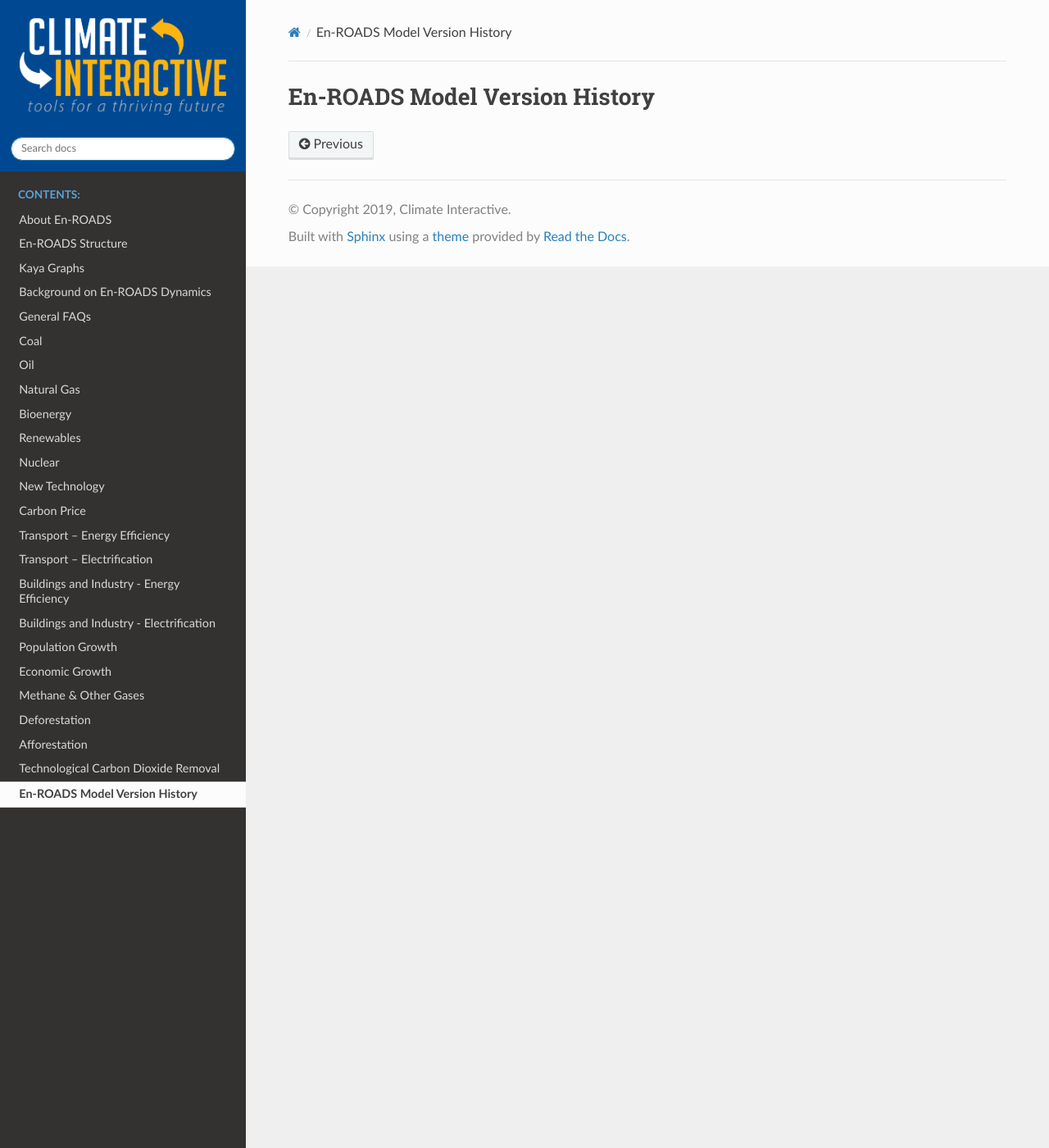
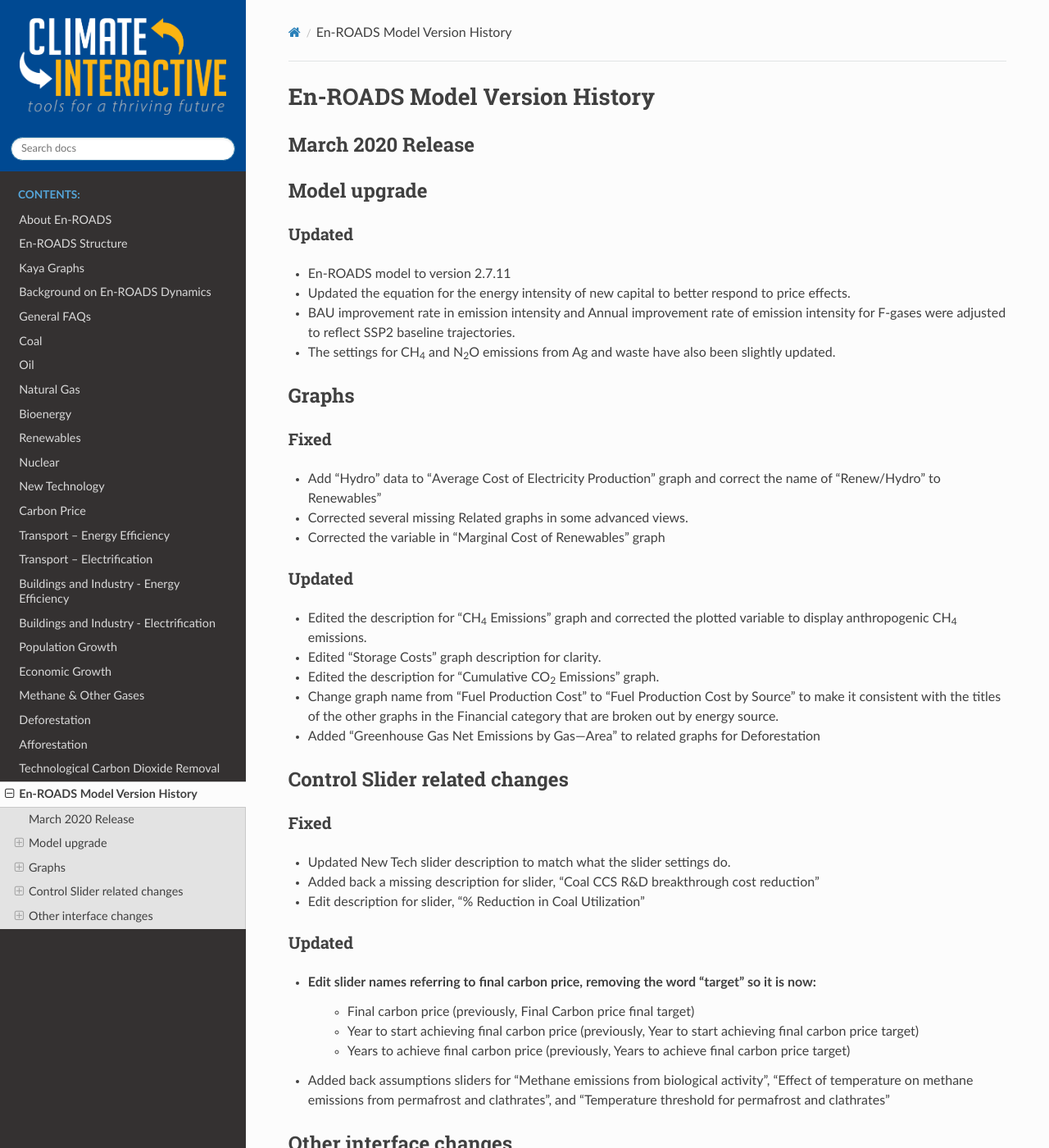
Before and after one commit to climateinteractive/enroads-guide, a Sphinx documentation site: the page built from docs/guide/changelog.rst, in a window 1280 px wide and 1400 px high. Shown: the whole window at 82% size. Built offline with Sphinx 7.4.7 and the Read the Docs theme 2.0.0, drawn with Linux system fonts in a browser that asks for light colours; some of the changed text lies outside the part shown.

Commit message:
Release notes for March 2020 release

```diff
--- a/docs/guide/changelog.rst
+++ b/docs/guide/changelog.rst
@@ -1,2 +1,56 @@
 En-ROADS Model Version History
 ===============================
+
+March 2020 Release
+------------------
+Model upgrade
+-------------
+
+Updated
+~~~~~~~
+- En-ROADS model to version 2.7.11
+- Updated the equation for the energy intensity of new capital to better respond to price effects.
+- BAU improvement rate in emission intensity and Annual improvement rate of emission intensity for F-gases were adjusted to reflect SSP2 baseline trajectories.
+- The settings for CH\ :sub:`4` and N\ :sub:`2`\O emissions from Ag and waste have also been slightly updated.
+
+Graphs
+------
+Fixed
+~~~~~
+- Add “Hydro” data to “Average Cost of Electricity Production” graph and correct the name of “Renew/Hydro” to Renewables”
+- Corrected several missing Related graphs in some advanced views.
+- Corrected the variable in “Marginal Cost of Renewables” graph
+
+Updated
+~~~~~~~
+- Edited the description for “CH\ :sub:`4` Emissions” graph and corrected the plotted variable to display anthropogenic CH\ :sub:`4` emissions.
+- Edited “Storage Costs” graph description for clarity.
+- Edited the description for “Cumulative CO\ :sub:`2` Emissions” graph.
+- Change graph name from “Fuel Production Cost" to "Fuel Production Cost by Source" to make it consistent with the titles of the other graphs in the Financial category that are broken out by energy source.
+- Added “Greenhouse Gas Net Emissions by Gas—Area” to related graphs for Deforestation
+
+Control Slider related changes
+------------------------------
+Fixed
+~~~~~
+- Updated New Tech slider description to match what the slider settings do.
+- Added back a missing description for slider, “Coal CCS R&D breakthrough cost reduction”
+- Edit description for slider, “% Reduction in Coal Utilization”
+
+Updated
+~~~~~~~
+- Edit slider names referring to final carbon price, removing the word “target” so it is now:
+    - Final carbon price (previously, Final Carbon price final target)
+    - Year to start achieving final carbon price (previously, Year to start achieving final carbon price target)
+    - Years to achieve final carbon price (previously, Years to achieve final carbon price target)
+- Added back assumptions sliders for "Methane emissions from biological activity", "Effect of temperature on methane emissions from permafrost and clathrates", and "Temperature threshold for permafrost and clathrates"
+
+Other interface changes
+-----------------------
+New
+~~~
+- You can create a large copy of any of the graphs to use on additional screens or monitors. The graph outputs in the copies remain connected to changes in the control input sliders. These graphs are accessed under the View menu, as “Large Left Graph and “Large Right graph”. You may select multiple copies of left or right graphs.
+
+Coming soon
+~~~~~~~~~~~
+- Localization to many languages is in process.
```
